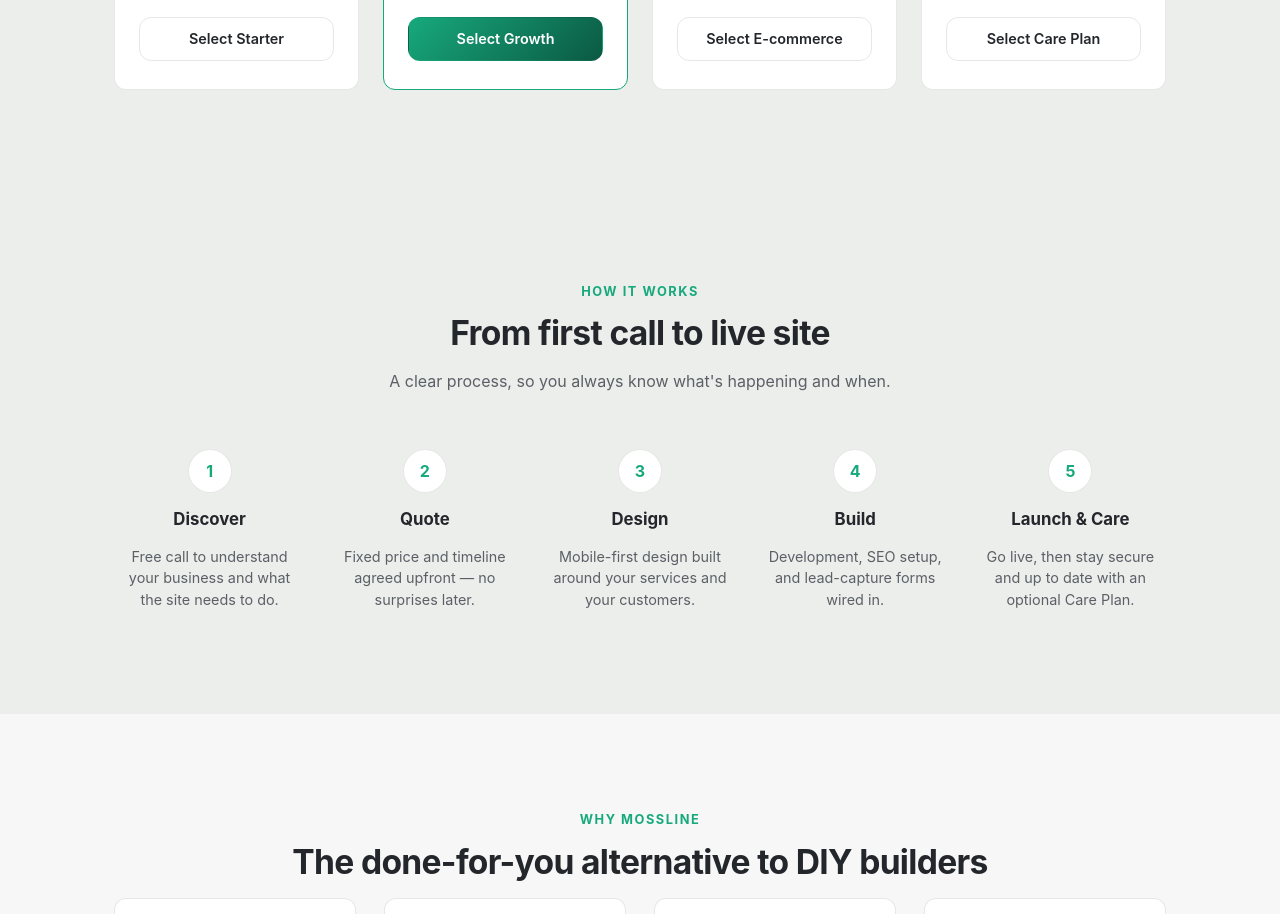
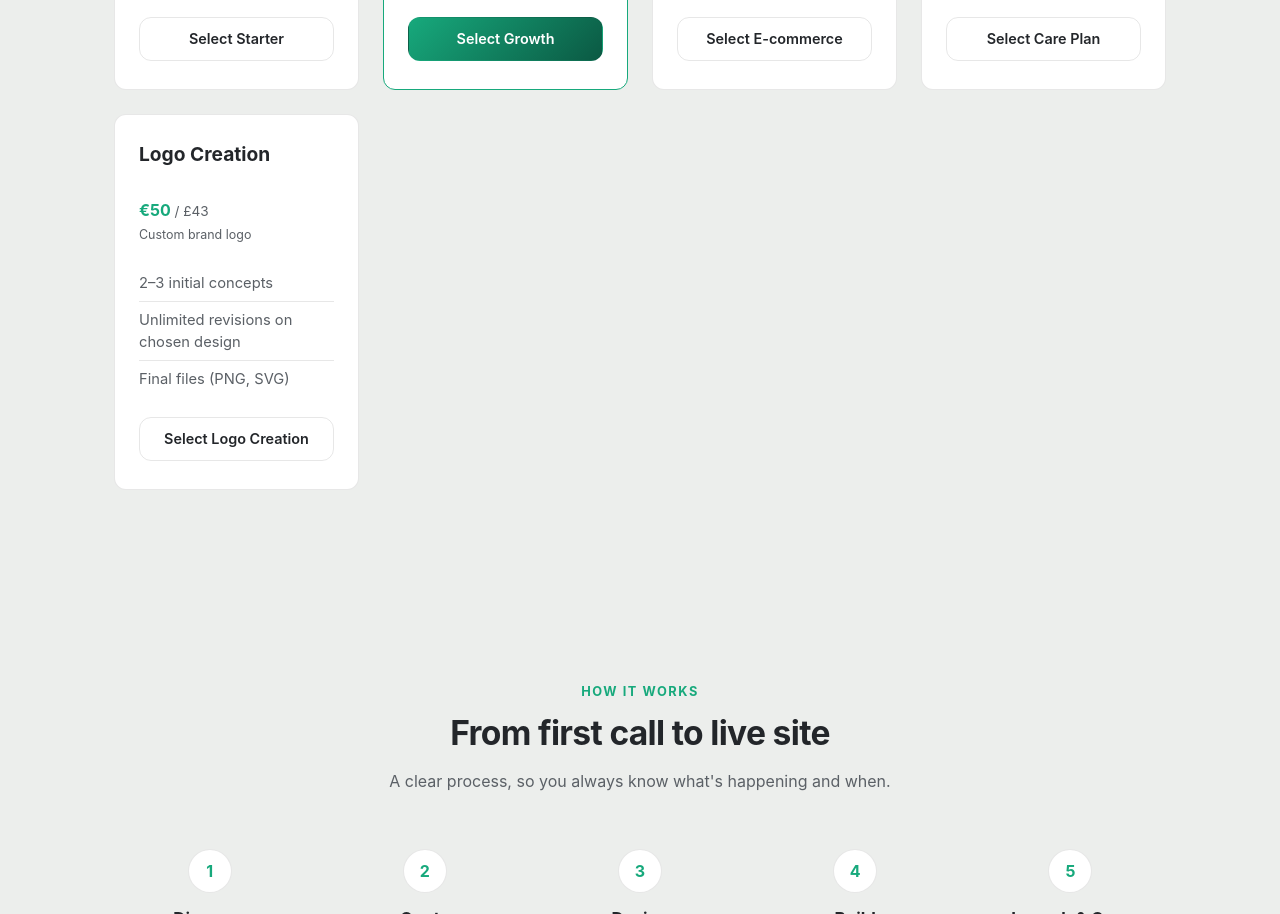
Before and after one commit to paddyaward100507-commits/mossline-website, a plain HTML site: page index.html in a window 1280 px wide. Shown: the part 1703-2617 px from the top of the page. Drawn offline with Linux system fonts and the light colour scheme.

Commit message:
Add Logo Creation service at €50/£43

```diff
--- a/index.html
+++ b/index.html
@@ -190,6 +190,18 @@
           </ul>
           <a href="mailto:mosslinedigital@outlook.com?subject=Quote%20Request%20-%20Care%20Plan" class="price-select">Select Care Plan</a>
         </div>
+
+        <div class="price-card">
+          <h3>Logo Creation</h3>
+          <p class="price">€50 <span>/ £43</span></p>
+          <p class="price-note">Custom brand logo</p>
+          <ul>
+            <li>2–3 initial concepts</li>
+            <li>Unlimited revisions on chosen design</li>
+            <li>Final files (PNG, SVG)</li>
+          </ul>
+          <a href="mailto:mosslinedigital@outlook.com?subject=Quote%20Request%20-%20Logo%20Creation" class="price-select">Select Logo Creation</a>
+        </div>
       </div>
     </div>
   </section>
```
